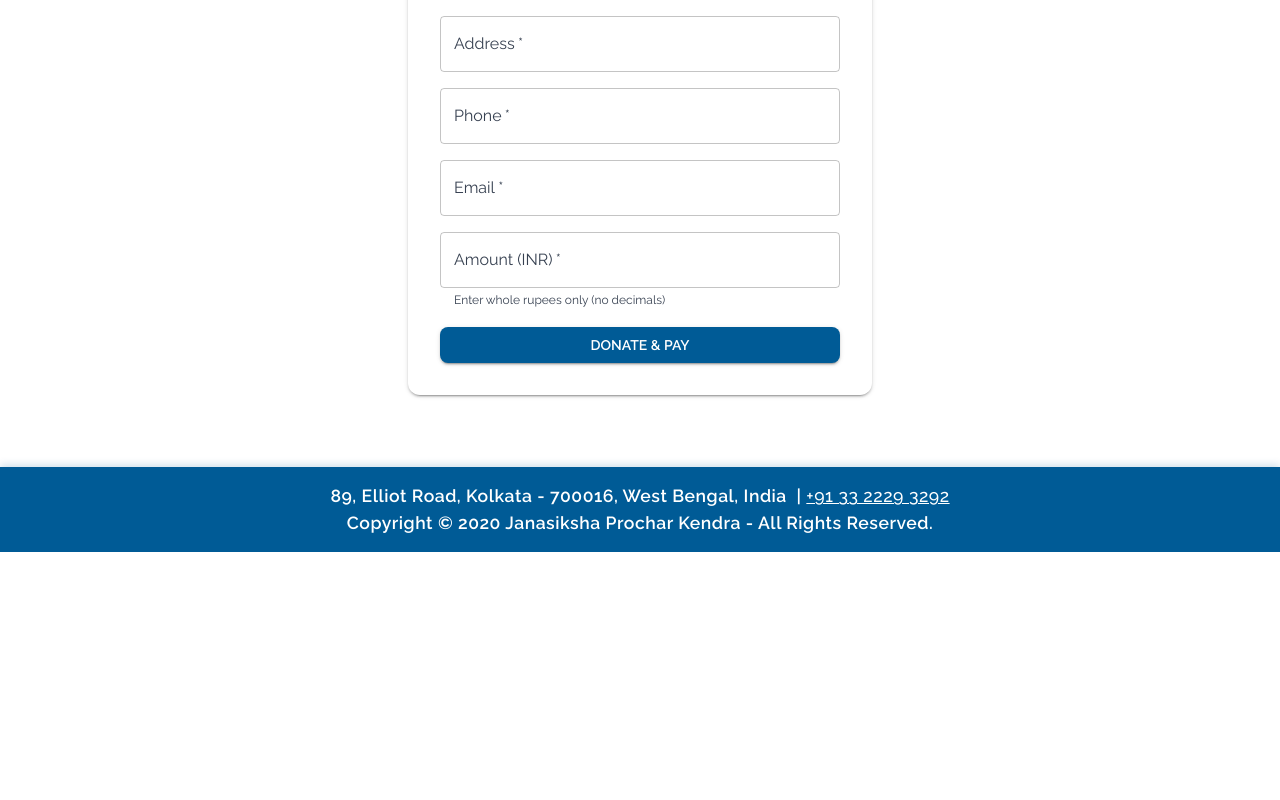
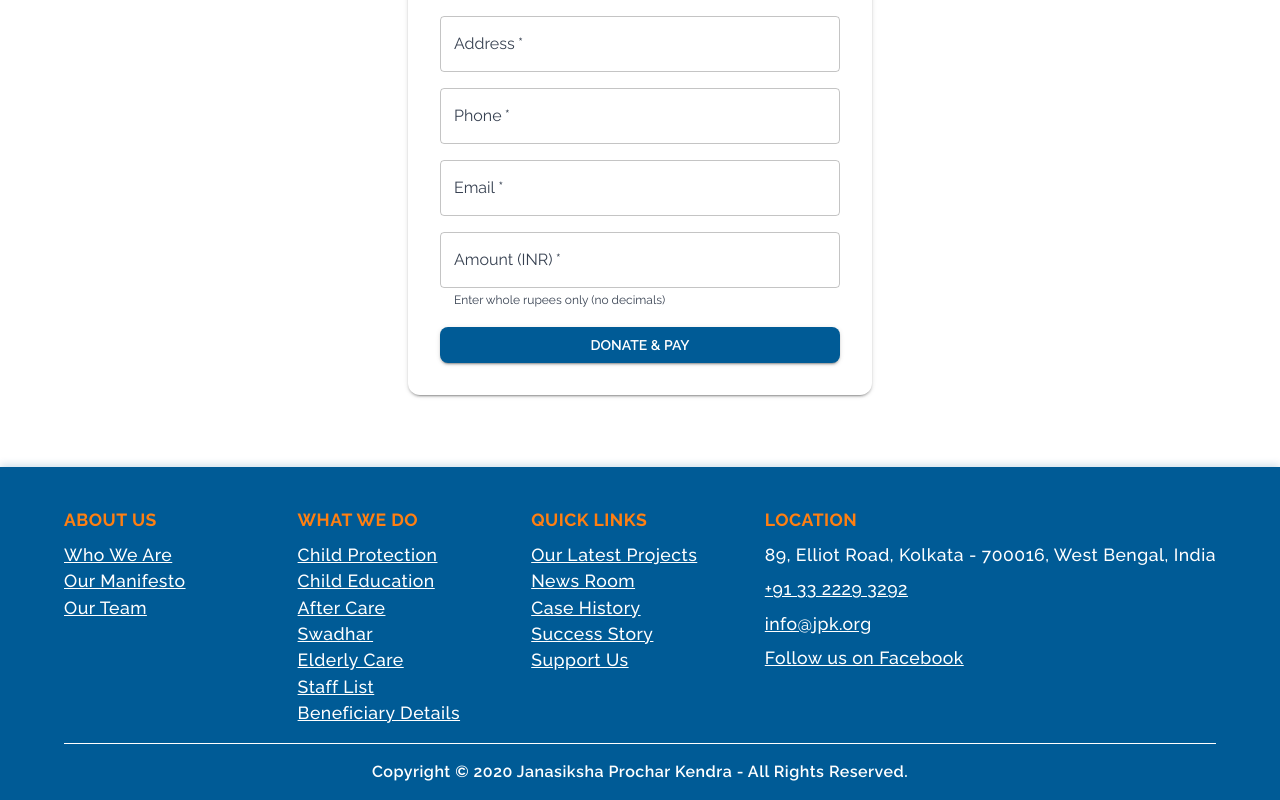
Before and after one commit to Anurup-SarKar/janasikhsha_web_app, a React (Vite) app: page /donate in a window 1280 px wide. Shown: the part 716-1516 px from the top of the page. Before the commit the page ends 1268 px from the top, so only its background shows below. Built offline with nearby package versions, Linux system fonts and the light colour scheme.

Commit message:
add footer

```diff
--- a/src/App.jsx
+++ b/src/App.jsx
@@ -83,25 +83,67 @@ function App() {
               <Route path="*" element={<NotFound />} />
             </Routes>
           </Box>
-          {/* Footer with contact info and copyright */}
+          {/* Footer styled like abwu.org.in */}
           <Box component="footer" sx={{
             bgcolor: (theme) => theme.palette.primary.main,
             color: '#fff',
-            textAlign: 'center',
-            py: 2,
             mt: 6,
             borderRadius: 0,
             fontFamily: 'Raleway, sans-serif',
-            fontWeight: 600,
+            fontWeight: 500,
             fontSize: { xs: '1rem', md: '1.1rem' },
             letterSpacing: 0.5,
             boxShadow: '0 -2px 8px rgba(0, 91, 150, 0.2)',
+            px: { xs: 2, md: 8 },
+            pt: 5,
+            pb: 2,
           }}>
-            89, Elliot Road, Kolkata - 700016, West Bengal, India &nbsp;|&nbsp;
-            <a href="tel:+913322293292" style={{ color: '#fff', textDecoration: 'underline' }}>+91 33 2229 3292</a>
-            {/* TODO: Add official email and social links for Janasiksha Prochar Kendra */}
-            <br />
-            Copyright © 2020 Janasiksha Prochar Kendra - All Rights Reserved.
+            <Box sx={{ display: 'flex', flexDirection: { xs: 'column', md: 'row' }, justifyContent: 'space-between', gap: 4, mb: 2 }}>
+              {/* About Us */}
+              <Box sx={{ minWidth: 180, mb: { xs: 2, md: 0 } }}>
+                <Box sx={{ fontWeight: 700, fontSize: '1.1rem', mb: 1, color: 'secondary.main' }}>ABOUT US</Box>
+                <Box component="ul" sx={{ listStyle: 'none', p: 0, m: 0 }}>
+                  <li><a href="/who-we-are" style={{ color: '#fff', textDecoration: 'underline' }}>Who We Are</a></li>
+                  <li><a href="/our-manifesto" style={{ color: '#fff', textDecoration: 'underline' }}>Our Manifesto</a></li>
+                  <li><a href="/our-team" style={{ color: '#fff', textDecoration: 'underline' }}>Our Team</a></li>
+                </Box>
+              </Box>
+              {/* What We Do */}
+              <Box sx={{ minWidth: 180, mb: { xs: 2, md: 0 } }}>
+                <Box sx={{ fontWeight: 700, fontSize: '1.1rem', mb: 1, color: 'secondary.main' }}>WHAT WE DO</Box>
+                <Box component="ul" sx={{ listStyle: 'none', p: 0, m: 0 }}>
+                  <li><a href="/child-protection" style={{ color: '#fff', textDecoration: 'underline' }}>Child Protection</a></li>
+                  <li><a href="/child-education" style={{ color: '#fff', textDecoration: 'underline' }}>Child Education</a></li>
+                  <li><a href="/after-care" style={{ color: '#fff', textDecoration: 'underline' }}>After Care</a></li>
+                  <li><a href="/swadhar" style={{ color: '#fff', textDecoration: 'underline' }}>Swadhar</a></li>
+                  <li><a href="/elderly-care" style={{ color: '#fff', textDecoration: 'underline' }}>Elderly Care</a></li>
+                  <li><a href="/staff-list" style={{ color: '#fff', textDecoration: 'underline' }}>Staff List</a></li>
+                  <li><a href="/beneficiary-details" style={{ color: '#fff', textDecoration: 'underline' }}>Beneficiary Details</a></li>
+                </Box>
+              </Box>
+              {/* Quick Links */}
+              <Box sx={{ minWidth: 180, mb: { xs: 2, md: 0 } }}>
+                <Box sx={{ fontWeight: 700, fontSize: '1.1rem', mb: 1, color: 'secondary.main' }}>QUICK LINKS</Box>
+                <Box component="ul" sx={{ listStyle: 'none', p: 0, m: 0 }}>
+                  <li><a href="/latest-projects" style={{ color: '#fff', textDecoration: 'underline' }}>Our Latest Projects</a></li>
+                  <li><a href="/news-room" style={{ color: '#fff', textDecoration: 'underline' }}>News Room</a></li>
+                  <li><a href="/case-history" style={{ color: '#fff', textDecoration: 'underline' }}>Case History</a></li>
+                  <li><a href="/success-story" style={{ color: '#fff', textDecoration: 'underline' }}>Success Story</a></li>
+                  <li><a href="/support-us" style={{ color: '#fff', textDecoration: 'underline' }}>Support Us</a></li>
+                </Box>
+              </Box>
+              {/* Location & Contact */}
+              <Box sx={{ minWidth: 220 }}>
+                <Box sx={{ fontWeight: 700, fontSize: '1.1rem', mb: 1, color: 'secondary.main' }}>LOCATION</Box>
+                <Box sx={{ mb: 1 }}>89, Elliot Road, Kolkata - 700016, West Bengal, India</Box>
+                <Box sx={{ mb: 1 }}><a href="tel:+913322293292" style={{ color: '#fff', textDecoration: 'underline' }}>+91 33 2229 3292</a></Box>
+                <Box sx={{ mb: 1 }}><a href="mailto:info@jpk.org" style={{ color: '#fff', textDecoration: 'underline' }}>info@jpk.org</a></Box>
+                <Box sx={{ mb: 1 }}><a href="https://www.facebook.com/ABWUIndia" target="_blank" rel="noopener noreferrer" style={{ color: '#fff', textDecoration: 'underline' }}>Follow us on Facebook</a></Box>
+              </Box>
+            </Box>
+            <Box sx={{ borderTop: '1px solid #fff', pt: 2, textAlign: 'center', fontWeight: 600, fontSize: '1rem', letterSpacing: 0.5 }}>
+              Copyright © 2020 Janasiksha Prochar Kendra - All Rights Reserved.
+            </Box>
           </Box>
         </Container>
       </BrowserRouter>
```
